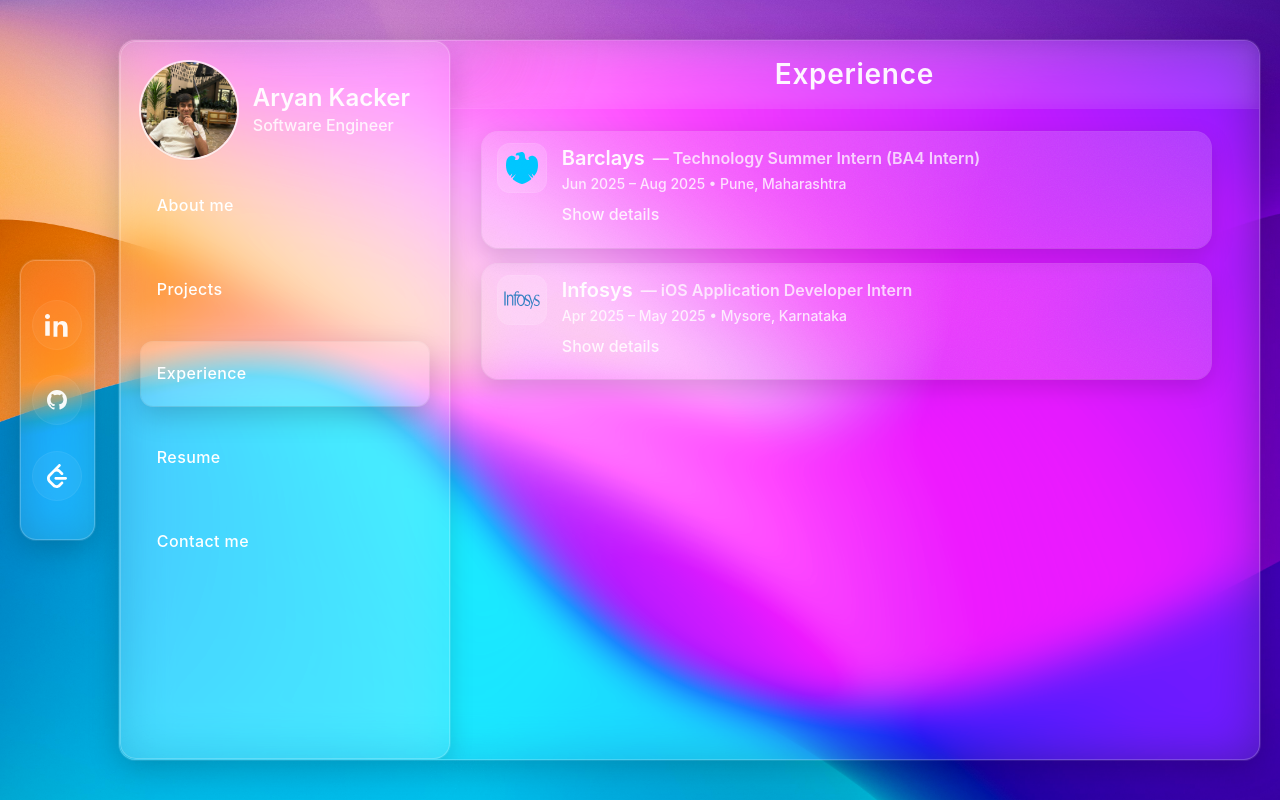
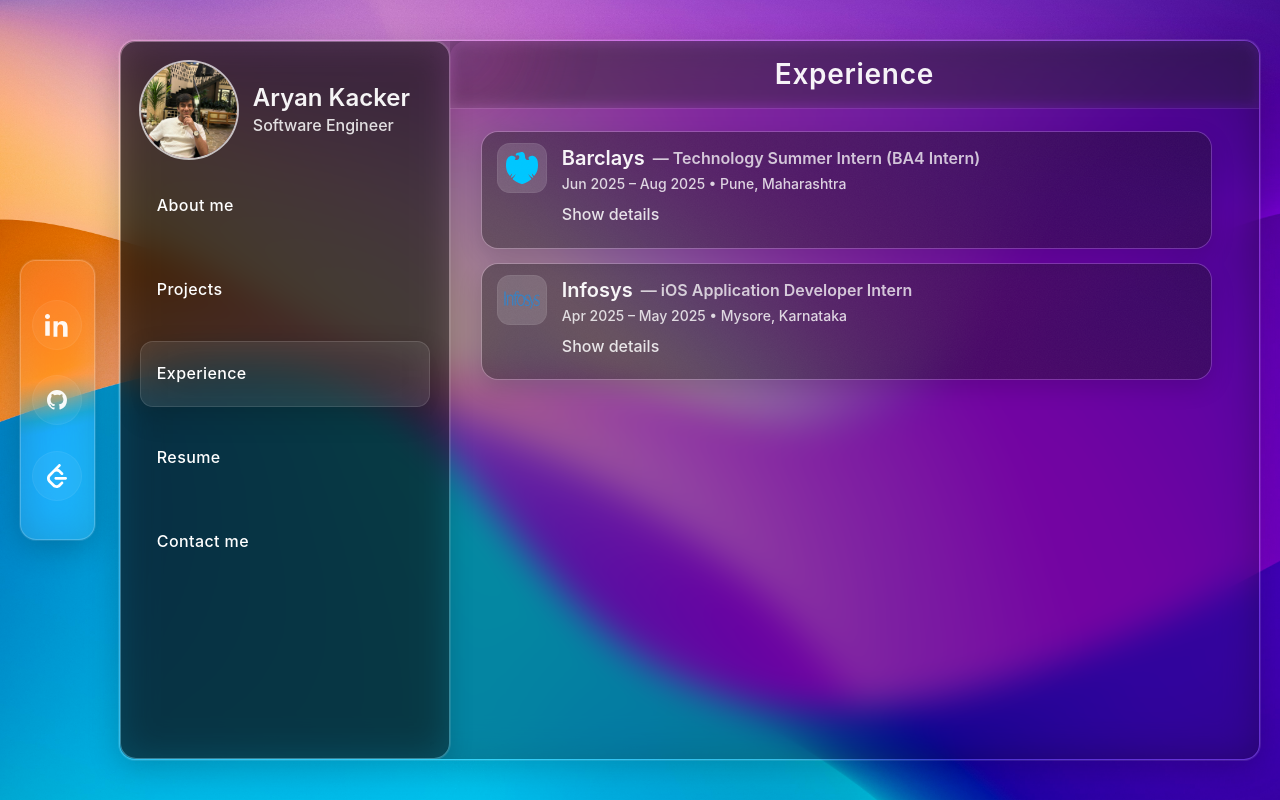
Before and after one commit to Aryankax/Portfolio-Website, a Next.js app in the folder portfolio-website/: page /experience in a window 1280 px wide. Built offline with nearby package versions, Linux system fonts and the light colour scheme.

Commit message:
colors changed for mobile

```diff
--- a/portfolio-website/app/globals.css
+++ b/portfolio-website/app/globals.css
@@ -290,6 +290,15 @@
   100% { opacity: 0; }
 }
 
+/* iOS Safari glass fix: ensure proper compositing and avoid white washout */
+.ios-glass {
+  background-clip: padding-box;
+  background-color: rgba(12, 12, 12, 0.38);
+  -webkit-backdrop-filter: saturate(140%) blur(18px);
+  backdrop-filter: saturate(140%) blur(18px);
+  isolation: isolate;
+}
+
 /* Mobile menu pop animation */
 @keyframes menu-in {
   0% { opacity: 0; transform: translateY(-8px) scale(0.98); }
--- a/portfolio-website/app/layout.js
+++ b/portfolio-website/app/layout.js
@@ -27,7 +27,7 @@
             <GlassPanel>
               <div className="flex flex-col lg:flex-row h-full">
                 {/* Left partition (nav + avatar) */}
-                <div className="hidden lg:block w-full lg:w-[330px] h-full border border-white/20 bg-white/10 dark:bg-white/5 backdrop-blur-xl backdrop-saturate-200 shadow-[0_6px_24px_rgba(0,0,0,0.15)] ring-1 ring-white/10 rounded-2xl p-5 pb-6 lg:pb-24 overflow-visible mb-3 lg:mb-0">
+                <div className="hidden lg:block w-full lg:w-[330px] h-full border border-white/20 bg-white/10 dark:bg-white/5 backdrop-blur-xl backdrop-saturate-200 shadow-[0_6px_24px_rgba(0,0,0,0.15)] ring-1 ring-white/10 rounded-2xl p-5 pb-6 lg:pb-24 overflow-visible mb-3 lg:mb-0 ios-glass">
                   <Link href="/" className="flex items-center gap-4 group cursor-pointer select-none mb-4">
                     <div className="ig-ring w-24 h-24">
                       <div className="inner me w-full h-full rounded-full bg-center bg-cover ring-2 ring-white/70 shadow-sm" />
--- a/portfolio-website/components/ExperienceList.jsx
+++ b/portfolio-website/components/ExperienceList.jsx
@@ -49,7 +49,7 @@
     return () => window.removeEventListener("resize", onResize);
   }, [open]);
   return (
-    <div className="rounded-2xl bg-white/14 ring-1 ring-white/20 backdrop-blur-lg px-3 py-3 sm:px-4 sm:py-3 text-white/95 flex items-start gap-3 sm:gap-4 shadow-[0_8px_24px_rgba(0,0,0,0.15)] noise">
+    <div className="rounded-2xl bg-white/14 ring-1 ring-white/20 backdrop-blur-lg px-3 py-3 sm:px-4 sm:py-3 text-white/95 flex items-start gap-3 sm:gap-4 shadow-[0_8px_24px_rgba(0,0,0,0.15)] noise ios-glass">
       <div className="shrink-0"><Icon /></div>
       <div className="flex-1">
         <div className="flex flex-col sm:flex-row sm:items-center gap-1 sm:gap-2 text-lg sm:text-xl font-semibold">
--- a/portfolio-website/components/GlassPanel.jsx
+++ b/portfolio-website/components/GlassPanel.jsx
@@ -1,6 +1,6 @@
 export default function GlassPanel({ children }) {
   return (
-    <div className="w-full max-w-[1180px] lg:w-[min(1180px,calc(100vw-120px))] h-auto min-h-[calc(100vh-24px)] lg:min-h-0 lg:h-[min(760px,calc(100vh-80px))] rounded-2xl border border-white/20 bg-white/10 dark:bg-white/5 backdrop-blur-xl backdrop-saturate-200 shadow-[0_8px_32px_rgba(0,0,0,0.2)] ring-1 ring-white/10 overflow-hidden mx-auto my-3 sm:my-4 lg:my-0">
+    <div className="w-full max-w-[1180px] lg:w-[min(1180px,calc(100vw-120px))] h-auto min-h-[calc(100vh-24px)] lg:min-h-0 lg:h-[min(760px,calc(100vh-80px))] rounded-2xl border border-white/20 bg-white/10 dark:bg-white/5 backdrop-blur-xl backdrop-saturate-200 shadow-[0_8px_32px_rgba(0,0,0,0.2)] ring-1 ring-white/10 overflow-hidden mx-auto my-3 sm:my-4 lg:my-0 ios-glass">
       {children}
     </div>
   );
--- a/portfolio-website/components/MobileTopBar.jsx
+++ b/portfolio-website/components/MobileTopBar.jsx
@@ -37,7 +37,7 @@
   }, [open]);
 
   return (
-    <div className="lg:hidden sticky top-0 z-20 flex items-center justify-between px-4 py-3 bg-white/10 backdrop-blur-xl ring-1 ring-white/10 rounded-2xl mb-3">
+    <div className="lg:hidden sticky top-0 z-20 flex items-center justify-between px-4 py-3 bg-white/10 backdrop-blur-xl ring-1 ring-white/10 rounded-2xl mb-3 ios-glass">
       {/* Left: avatar + name */}
       <Link href="/" className="flex items-center gap-3">
         <div className="ig-ring w-12 h-12">
@@ -86,7 +86,7 @@
                   <path strokeLinecap="round" strokeLinejoin="round" d="M6 6l12 12M18 6l-12 12" />
                 </svg>
               </button>
-              <div className="menu-pop relative z-10 h-full w-full rounded-2xl border border-white/15 bg-white/10 backdrop-blur-xl ring-1 ring-white/15 shadow-[0_10px_28px_rgba(0,0,0,0.25)] overflow-auto no-scrollbar">
+              <div className="menu-pop relative z-10 h-full w-full rounded-2xl border border-white/15 bg-white/10 backdrop-blur-xl ring-1 ring-white/15 shadow-[0_10px_28px_rgba(0,0,0,0.25)] overflow-auto no-scrollbar ios-glass">
                 <nav className="py-2">
                   {items.map((item) => {
                     const active = pathname === item.href;
--- a/portfolio-website/components/NavMenu.jsx
+++ b/portfolio-website/components/NavMenu.jsx
@@ -80,7 +80,7 @@
         className="pointer-events-none absolute left-0 w-full will-change-transform transition-all duration-400 ease-[cubic-bezier(0.22,1,0.36,1)]"
         style={{ top: indicatorTop, height: indicatorHeight }}
       >
-        <div className="mx-0 rounded-xl bg-white/14 backdrop-blur-xl ring-1 ring-white/20 shadow-[0_10px_28px_rgba(0,0,0,0.18)]" style={{ height: "100%" }} />
+        <div className="mx-0 rounded-xl bg-white/10 dark:bg-white/5 backdrop-blur-xl ring-1 ring-white/20 shadow-[0_10px_28px_rgba(0,0,0,0.18)]" style={{ height: "100%" }} />
       </div>
 
       {items.map((item, idx) => {
```
